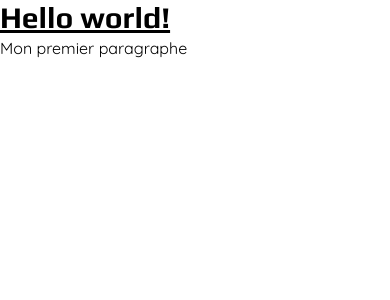
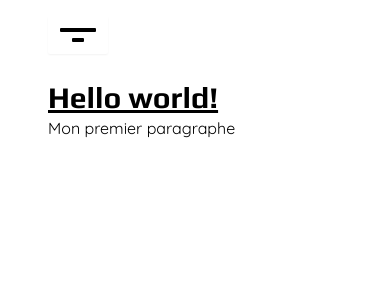
Before and after one commit to Tamao-ev/tamaojs-site, a Next.js app: page / in a window 390 px wide. Shown: the top 300 px of the page. Built offline with nearby package versions, Linux system fonts and the light colour scheme.

Commit message:
:sparkles: implement responsive navigation bar
have to add onSelected design

```diff
--- /dev/null
+++ b/components/atoms/burgerToggle.tsx
@@ -0,0 +1,33 @@
+import React, { Dispatch } from "react";
+
+interface BurgerToggleProps {
+  toggle: boolean;
+  setToggle: Dispatch<boolean>;
+}
+
+const BurgerToggle = ({
+  toggle,
+  setToggle,
+}: BurgerToggleProps): JSX.Element => {
+  return (
+    <div className={`h-20 lg:hidden`}>
+      <div
+        className={`absolute flex flex-col items-center w-fit gap-1.5 my-4 p-3 bg-white shadow-sm rounded-sm hover:cursor-pointer transition-all duration-700 ease-in-out z-20`}
+        onClick={() => setToggle(!toggle)}
+      >
+        <span
+          className={`${
+            toggle ? `w-3` : `w-9`
+          }  h-1 bg-black rounded-[1px] transition-all duration-700 ease-in-out`}
+        ></span>
+        <span
+          className={`${
+            toggle ? `w-9` : `w-3`
+          } h-1 bg-black rounded-[1px] transition-all duration-700 ease-in-out`}
+        ></span>
+      </div>
+    </div>
+  );
+};
+
+export default BurgerToggle;
--- /dev/null
+++ b/components/organisms/navigationBar.tsx
@@ -0,0 +1,34 @@
+import React, { useState } from "react";
+import { NavigationItems } from "@/constants/navigationItems";
+import Link from "next/link";
+import BurgerToggle from "../atoms/burgerToggle";
+
+const NavigationBar = ({}): JSX.Element => {
+  const [toggle, setToggle] = useState<boolean>(false);
+
+  return (
+    <>
+      <BurgerToggle toggle={toggle} setToggle={setToggle} />
+      <div
+        className={`absolute flex lg:hidden  flex-col justify-center items-center w-full gap-36 h-screen  top-0 bottom-0  bg-white transition-all duration-700 ease-in-out ${
+          toggle ? "translate-x-0 right-0 left-0" : "-translate-x-[1000px]"
+        }`}
+      >
+        {NavigationItems.map((item, index) => (
+          <Link href={`#${item.label}`} key={index}>
+            {item.label}
+          </Link>
+        ))}
+      </div>
+      <div className={`hidden lg:flex items-center justify-center gap-36 my-8`}>
+        {NavigationItems.map((item, index) => (
+          <Link href={`#${item.label}`} key={index}>
+            {item.label}
+          </Link>
+        ))}
+      </div>
+    </>
+  );
+};
+
+export default NavigationBar;
--- /dev/null
+++ b/components/templates/root.tsx
@@ -0,0 +1,17 @@
+import React, { ReactNode } from "react";
+import NavigationBar from "../organisms/navigationBar";
+
+interface TJSPageProps {
+  children: ReactNode;
+}
+
+const TJSPage = ({ children }: TJSPageProps): JSX.Element => {
+  return (
+    <div className="mx-12">
+      <NavigationBar />
+      {children}
+    </div>
+  );
+};
+
+export default TJSPage;
--- /dev/null
+++ b/constants/navigationItems.ts
@@ -0,0 +1,18 @@
+export const NavigationItems = [
+  {
+    label: "about",
+    isChecked: true,
+  },
+  {
+    label: "blog",
+    isChecked: false,
+  },
+  {
+    label: "techno",
+    isChecked: false,
+  },
+  {
+    label: "teach",
+    isChecked: false,
+  },
+];
--- a/pages/_app.tsx
+++ b/pages/_app.tsx
@@ -1,6 +1,11 @@
-import '@/styles/globals.css'
-import type { AppProps } from 'next/app'
+import TJSPage from "@/components/templates/root";
+import "@/styles/globals.css";
+import type { AppProps } from "next/app";
 
 export default function App({ Component, pageProps }: AppProps) {
-  return <Component {...pageProps} />
+  return (
+    <TJSPage>
+      <Component {...pageProps} />
+    </TJSPage>
+  );
 }
--- a/tailwind.config.js
+++ b/tailwind.config.js
@@ -15,5 +15,8 @@ module.exports = {
       paragraph: ["Quicksand", "sans-serif"],
     },
   },
+  future: {
+    hoverOnlyWhenSupported: true,
+  },
   plugins: [],
 };
```
